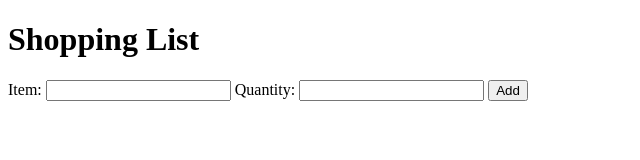
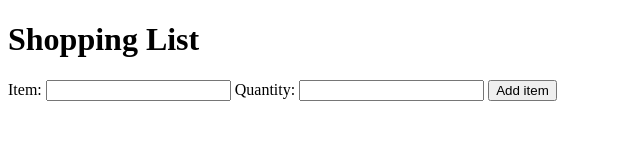
Before and after one commit to pearlhamilton/ShoppingList, a plain HTML site: page client/index.html in a window 1280 px wide. Shown: the full height of the page, 0-640 px from the left. Drawn offline with Linux system fonts and the light colour scheme.

Commit message:
add list area for new items

```diff
--- a/client/index.html
+++ b/client/index.html
@@ -14,8 +14,10 @@
         <input type="text" id="item" name="item">
         <label for="">Quantity:</label>
         <input type="number" id="quantity" name="quantity">
-        <input type="submit" value = "Add">
+        <input type="submit" value = "Add item">
 
     </form>
+
+    <div id="list-area"></div>
 </body>
 </html>
```
